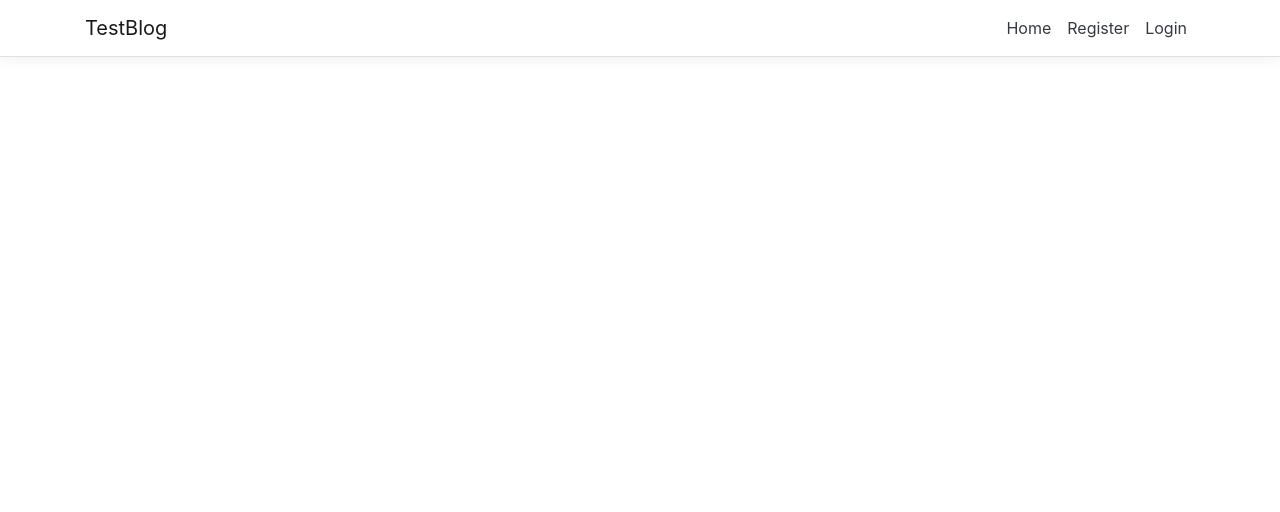
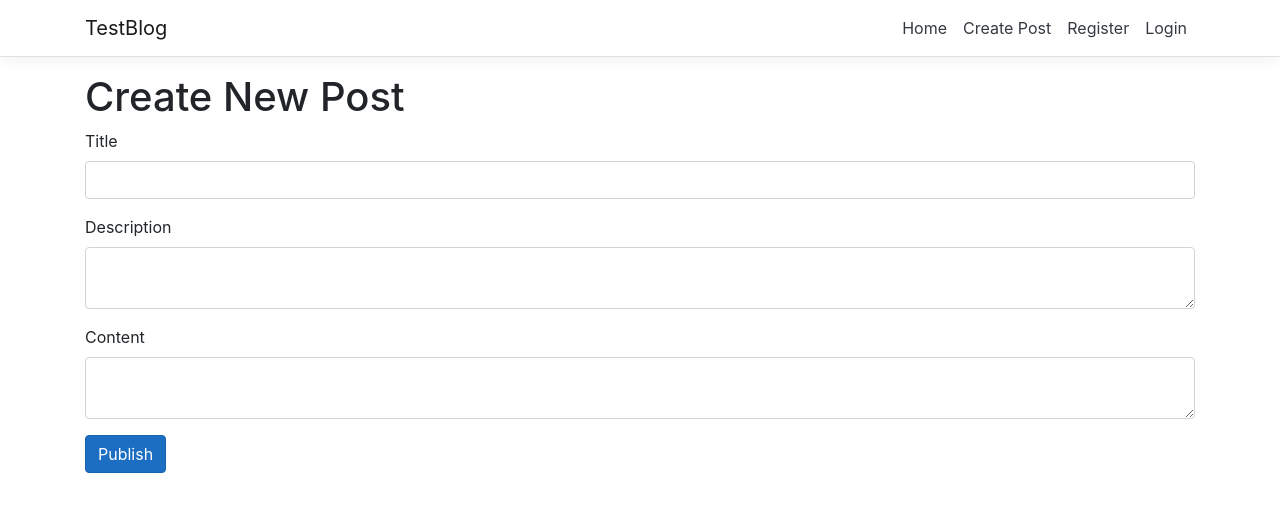
Before and after one commit to craigmhughes/testBlog, a React (Create React App) app in the folder ClientApp/: page /Posts/New in a window 1280 px wide. Shown: the top 512 px of the page. Built offline with nearby package versions, Linux system fonts and the light colour scheme; no server answers.

Commit message:
Added basic Create Post page

```diff
--- a/ClientApp/src/App.js
+++ b/ClientApp/src/App.js
@@ -7,6 +7,7 @@ import ApiAuthorizationRoutes from './components/api-authorization/ApiAuthorizat
 import { ApplicationPaths } from './components/api-authorization/ApiAuthorizationConstants';
 
 import './custom.css'
+import PostCreate from './components/PostCreate';
 
 export default class App extends Component {
   static displayName = App.name;
@@ -14,8 +15,10 @@ export default class App extends Component {
   render () {
     return (
       <Layout>
-        <Route exact path='/' component={Home} />
-        <Route path={ApplicationPaths.ApiAuthorizationPrefix} component={ApiAuthorizationRoutes} />
+            <Route exact path='/' component={Home} />
+            <Route exact path='/Posts/New' component={PostCreate} />
+
+          <Route path={ApplicationPaths.ApiAuthorizationPrefix} component={ApiAuthorizationRoutes} />
       </Layout>
     );
   }
--- a/ClientApp/src/components/Home.js
+++ b/ClientApp/src/components/Home.js
@@ -35,7 +35,7 @@ export class Home extends Component {
      * */
     async populatePosts(userName) {
 
-        const response = await fetch(!userName ? "Posts" : `Posts/${userName}`, {
+        const response = await fetch(!userName ? "Posts" : `Posts/User/${userName}`, {
             method: 'GET'
         }).then(res => res.json());
 
@@ -58,12 +58,22 @@ export class Home extends Component {
         return (
             <section>
                 {posts.map(post => {
-                    return <article key={post.Id}>
-                        <p>{post.Title}</p>
-                        <p>`Posted at: ${post.PostedAt} by ${post.Author}`</p>
-                        <p>{post.Description}</p>
-                        <p>{post.Body}</p>
-                    </article>
+
+                    let date = post.postedAt.split("T");
+                    date = date[0].split("-");
+                    date = `${date[2]}/${date[1]}/${date[0]}`;
+
+                    console.log(date);
+
+                    return (
+                        <article className="card" key={post.id}>
+                            <section className="card-body">
+                                <h2 className="card-title">{post.title}</h2>
+                                <p className="card-text">{`Posted at: ${date} by ${post.author}`}</p>
+                                <p className="card-text">{post.description}</p>
+                            </section>
+                        </article>
+                    );
                 })}
             </section>
         );
--- a/ClientApp/src/components/NavMenu.js
+++ b/ClientApp/src/components/NavMenu.js
@@ -34,6 +34,9 @@ export class NavMenu extends Component {
                 <NavItem>
                   <NavLink tag={Link} className="text-dark" to="/">Home</NavLink>
                 </NavItem>
+                <NavItem>
+                    <NavLink tag={Link} className="text-dark" to="/Posts/New">Create Post</NavLink>
+                </NavItem>
                 <LoginMenu>
                 </LoginMenu>
               </ul>
--- /dev/null
+++ b/ClientApp/src/components/PostCreate.js
@@ -0,0 +1,70 @@
+import React, { Component } from "react";
+import authService from "./api-authorization/AuthorizeService";
+
+
+export default class PostCreate extends Component {
+    static displayName = PostCreate.name;
+
+    constructor(props) {
+        super(props);
+
+        this.title = React.createRef();
+        this.description = React.createRef();
+        this.postBody = React.createRef();
+    }
+
+    async createPost() {
+        const token = await authService.getAccessToken();
+        const user = await authService.getUser();
+
+        let Post = {
+            Title: this.title.current.value,
+            Author: user.name,
+            Description: this.description.current.value,
+            Body: this.postBody.current.value
+        };
+
+        const response = await fetch("Posts", {
+            method: 'POST',
+            headers: !token ? {} : {
+                'Authorization': `Bearer ${token}`,
+                'Content-Type': 'application/json'
+            },
+            body: JSON.stringify(Post),
+        }).then(res => res.json());
+
+        const data = await response;
+        console.log(data);
+    }
+
+    render() {
+        return (
+            <main>
+                <h1>Create New Post</h1>
+                <form action={null} method="POST" onSubmit={(e) => {
+                    e.preventDefault();
+                    this.createPost();
+                }}>
+                    <fieldset className="form-group">
+                        <label htmlFor="Title">Title</label>
+                        <input type="text" className="form-control" name="Title" ref={this.title}/>
+                    </fieldset>
+
+                    <input type="hidden" name="Author" value={authService.getUser.name}/>
+
+                    <fieldset className="form-group">
+                            <label htmlFor="Description">Description</label>
+                        <textarea type="text" className="form-control" name="Description" ref={this.description}/>
+                    </fieldset>
+
+                    <fieldset className="form-group">
+                        <label htmlFor="Body">Content</label>
+                        <textarea type="text" className="form-control" name="Body" ref={this.postBody} />
+                    </fieldset>
+
+                    <button type="submit" className="btn btn-primary">Publish</button>
+                </form>
+            </main>
+        );
+    }
+}
```
Also changed, not shown: 2 other files (tests, documents, lock files or other folders).
